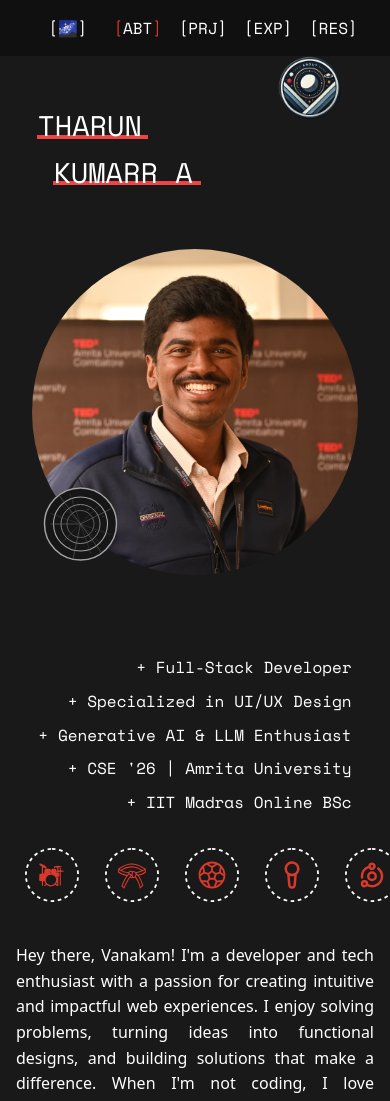
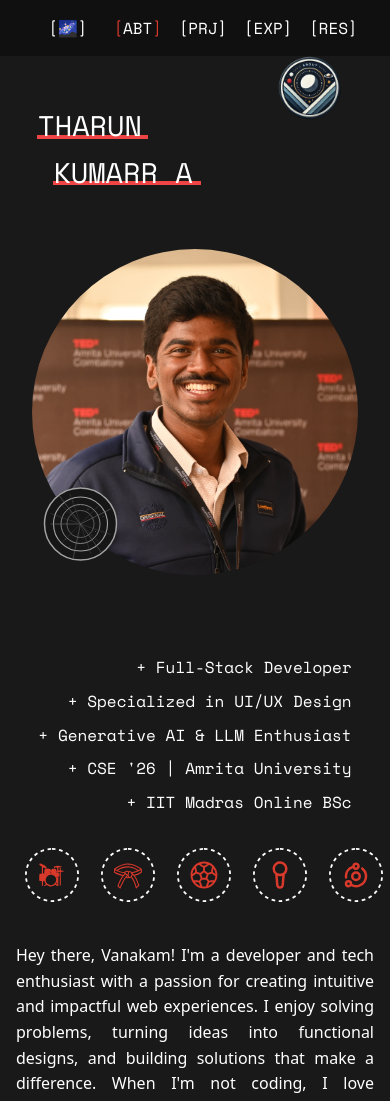
Before and after one commit to TharunKumarrA/Portfolio-v2, a Next.js app: page /about in a window 390 px wide. Shown: the top 1101 px of the page. Built offline with nearby package versions, Linux system fonts and the light colour scheme.

Commit message:
mobile view overflow fix

```diff
--- a/src/app/components/AboutAttributes.jsx
+++ b/src/app/components/AboutAttributes.jsx
@@ -7,7 +7,7 @@ import Space from './svg/Space';
 
 const AboutAttributes = () => {
   return(
-    <div className="flex flex-row gap-2 lg:gap-8">
+    <div className="flex flex-row gap-1 lg:gap-8">
       <AttIcon name="Drums" svgSrc={<Drums />} />
       <AttIcon name="Black Belt" svgSrc={<KarateBelt />} />
       <AttIcon name="Football" svgSrc={<Football />} />
```
